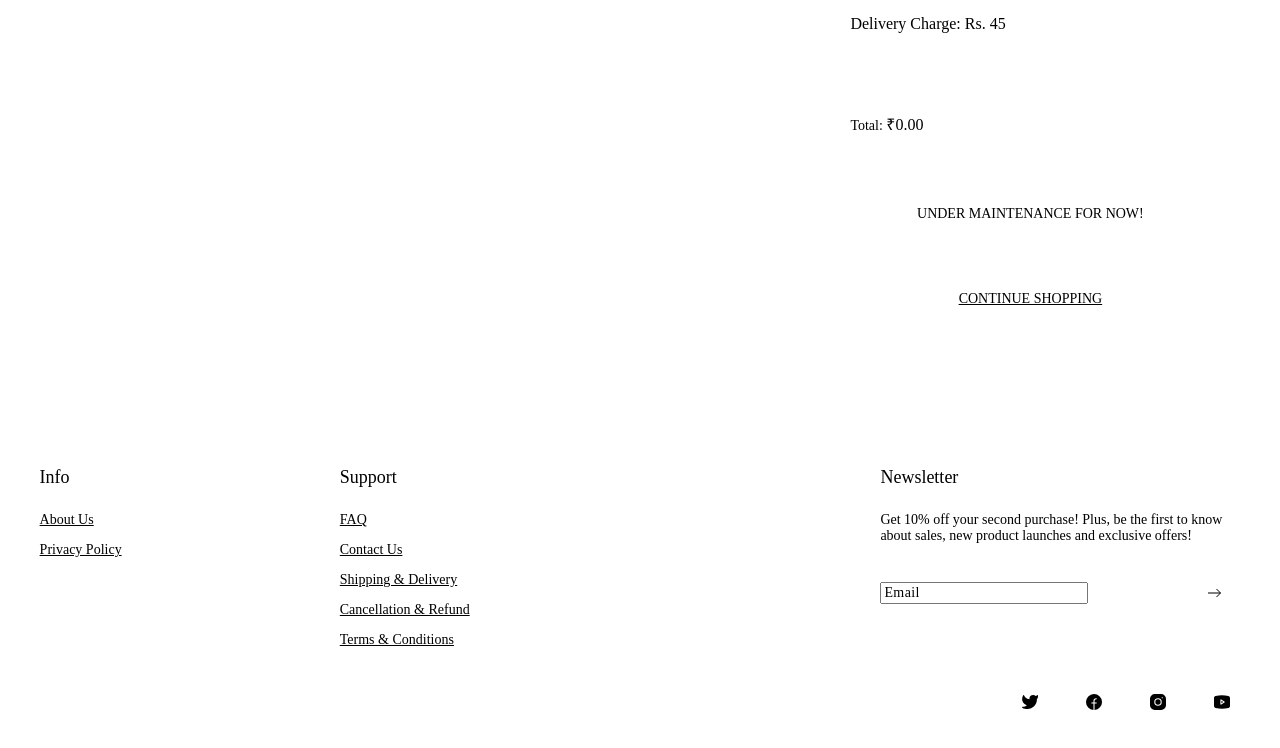
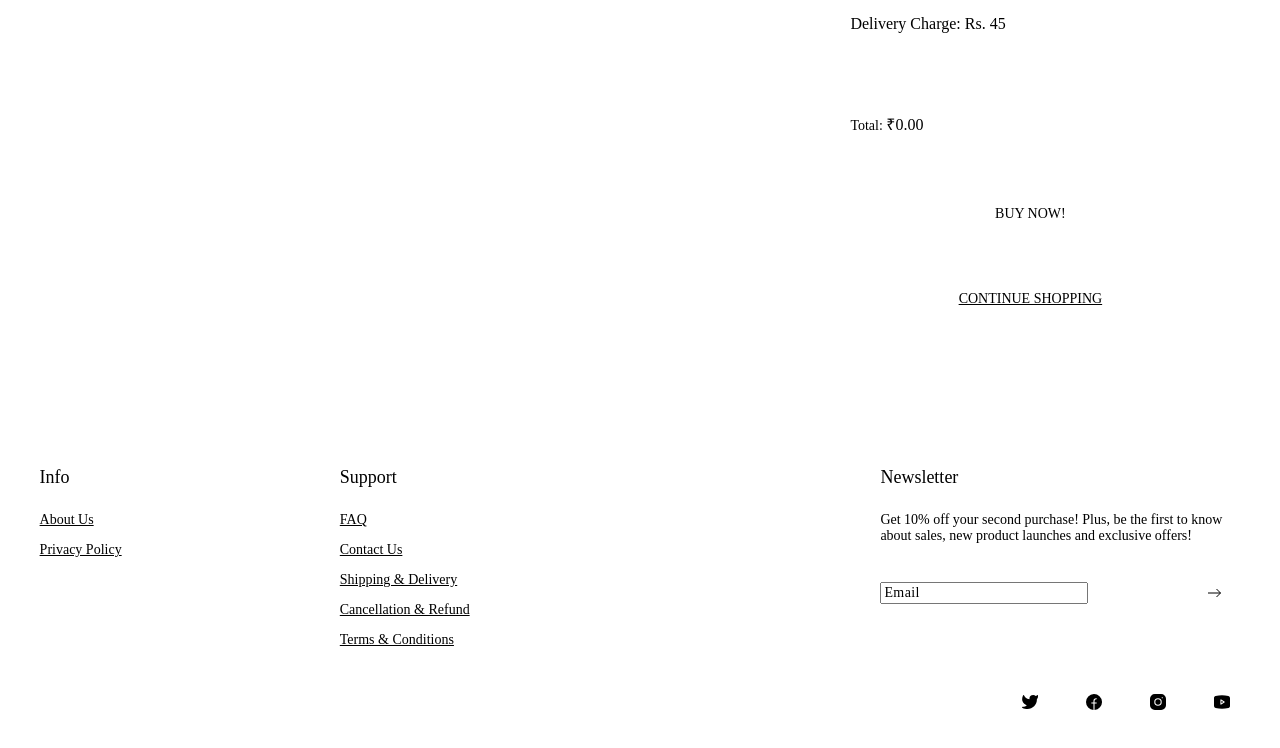
Before and after one commit to vipul-bhatia/DD_ecommerce-new, a Gatsby site: page /cart in a window 1280 px wide. Shown: the part 748-1496 px from the top of the page. Built offline with nearby package versions, Linux system fonts and the light colour scheme; Gatsby itself is replaced by a stand-in of ours.

Commit message:
Update OrderSummary.js

```diff
--- a/src/components/OrderSummary/OrderSummary.js
+++ b/src/components/OrderSummary/OrderSummary.js
@@ -278,12 +278,12 @@ const applyCoupon = async () => {
       <div className={styles.actionContainer}>
         <Button
         disabled= {true}
-        // onClick={handleSubscribe}
+        onClick={handleSubscribe}
           onClick={paymentHandler}
           fullWidth
           level={'primary'}
         >
-           {isLoading ? 'Payment is Processing...' : 'Under maintenance for now!'} {/* Change text based on loading state */}
+           {isLoading ? 'Payment is Processing...' : 'Buy now!'} {/* Change text based on loading state */}
         </Button>
         <h3>{message}</h3>
         {error && <h3>{error}</h3>}
```
